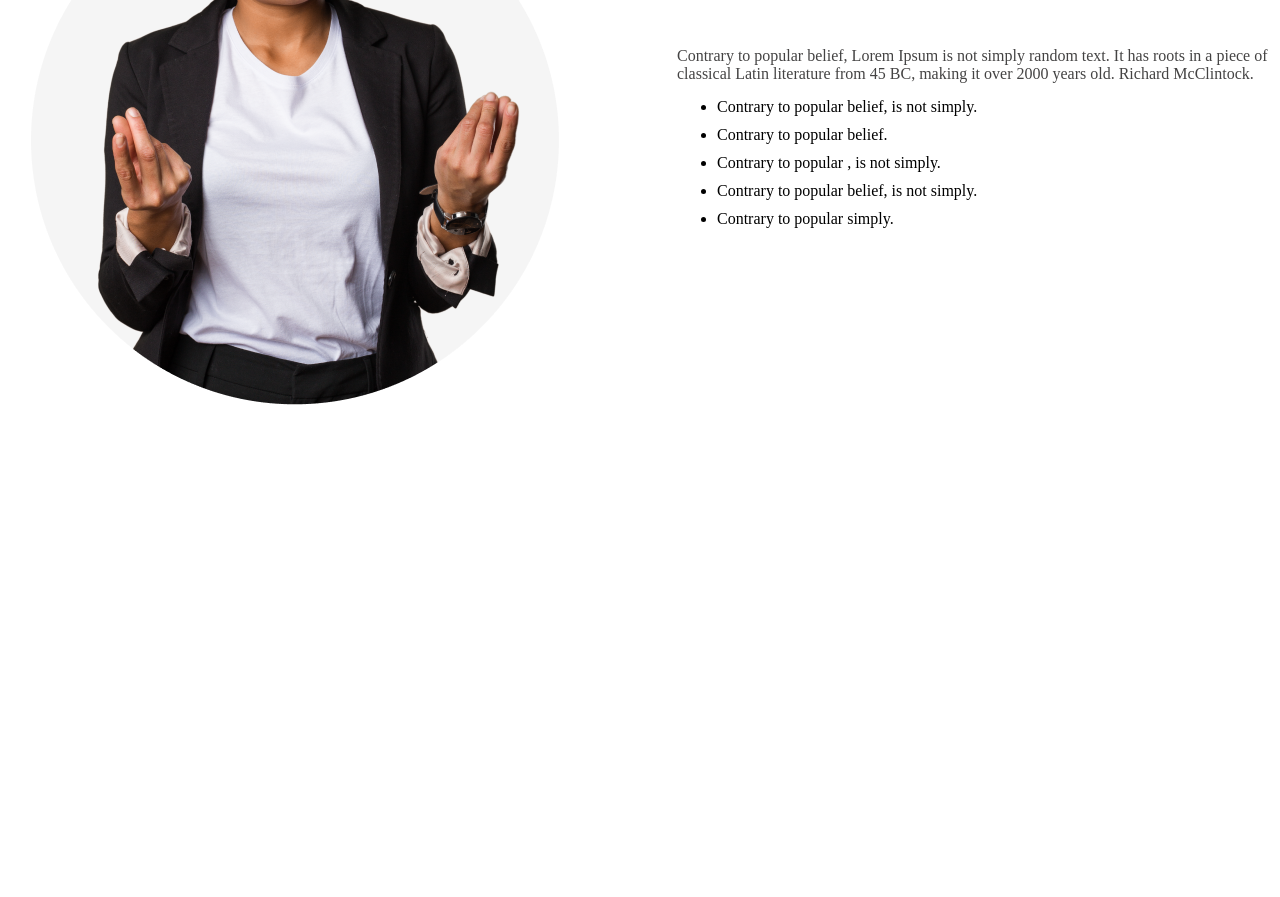
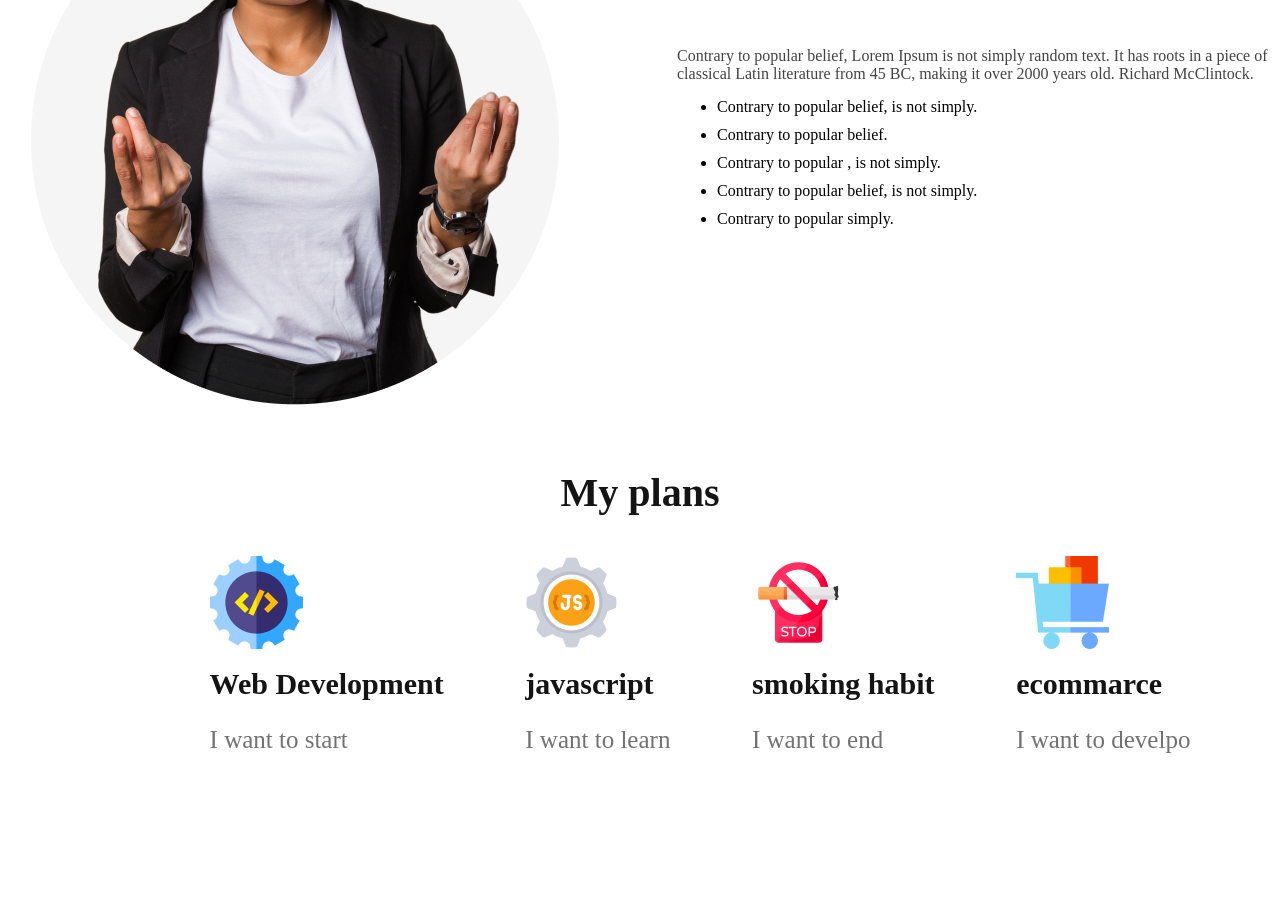
Before and after one commit to sahadarhr/new-year-portfolio, a plain HTML site: page index.html in a window 1280 px wide. Shown: the part 1135-2032 px from the top of the page. Before the commit the page ends 1552 px from the top, so only its background shows below. Drawn offline with Linux system fonts and the light colour scheme.

Commit message:
my plans added

```diff
--- a/index.html
+++ b/index.html
@@ -39,6 +39,33 @@
                 </div>
             </div>
         </section>
+        <!-- my plane part -->
+
+        <section>
+            <h3 class="section-plans">My plans</h3>
+            <div class="my-plans">
+                <div>
+                    <img src="images/icons/web.png" alt="">
+                    <p class="plans-title">Web Development</p>
+                    <p class="plans-description">I want to start</p>
+                </div>
+                <div>
+                    <img src="images/icons/js.png" alt="">
+                    <p class="plans-title">javascript</p>
+                    <p class="plans-description">I want to learn</p>
+                </div>
+                <div>
+                    <img src="images/icons/smoke.png" alt="">
+                    <p class="plans-title">smoking habit</p>
+                    <p class="plans-description">I want to end</p>
+                </div>
+                <div>
+                    <img src="images/icons/ecom.png" alt="">
+                    <p class="plans-title">ecommarce</p>
+                    <p class="plans-description">I want to develpo</p>
+                </div>
+            </div>
+        </section>
     </main>
     <footer></footer>
 
--- a/styles/style.css
+++ b/styles/style.css
@@ -64,6 +64,43 @@
     font-size: 16px;
     margin-bottom: 15px;
 }
-.section-description,li{
-   margin-top: 10px;
+
+.section-description,
+li {
+    margin-top: 10px;
 }
+
+/* My plans parts */
+.section-plans {
+    font-weight: 700;
+    font-size: 40px;
+    color: #151414;
+    margin-top: 120px;
+    margin-top: 60px;
+    text-align: center;
+}
+
+.my-plans {
+    display: flex;
+    margin-left: 120px;
+    justify-content: space-evenly;
+
+
+}
+
+.plans-title {
+    font-weight: 700;
+    font-size: 30px;
+    color: #151414;
+    margin-bottom: 12px;
+    margin-top: 14px;
+    font-family: 'Work Sans';
+
+}
+
+.plans-description {
+    font-weight: 500;
+    font-size: 25px;
+    color:  #737272;
+    margin-bottom: 140px;
+}
```
